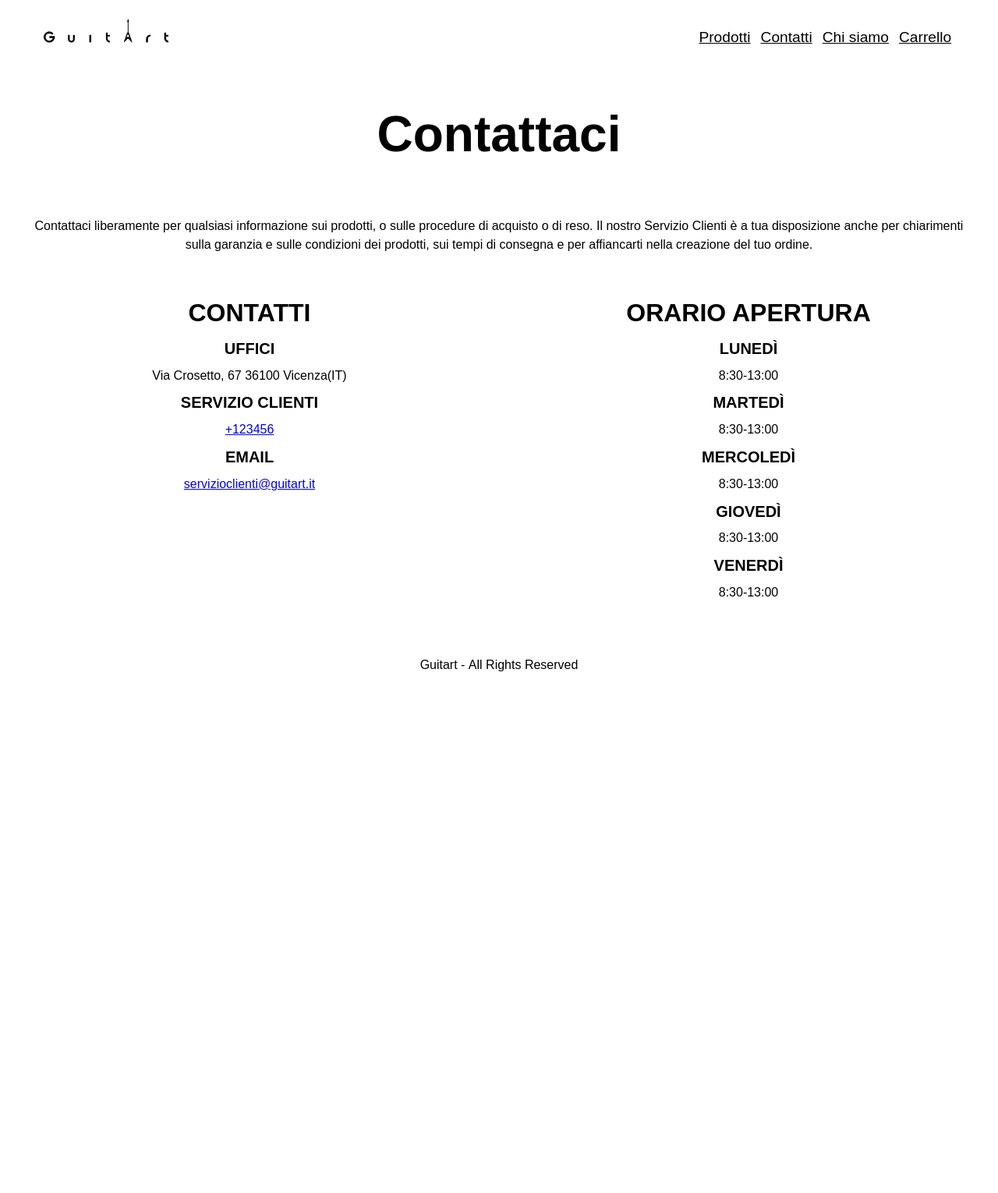
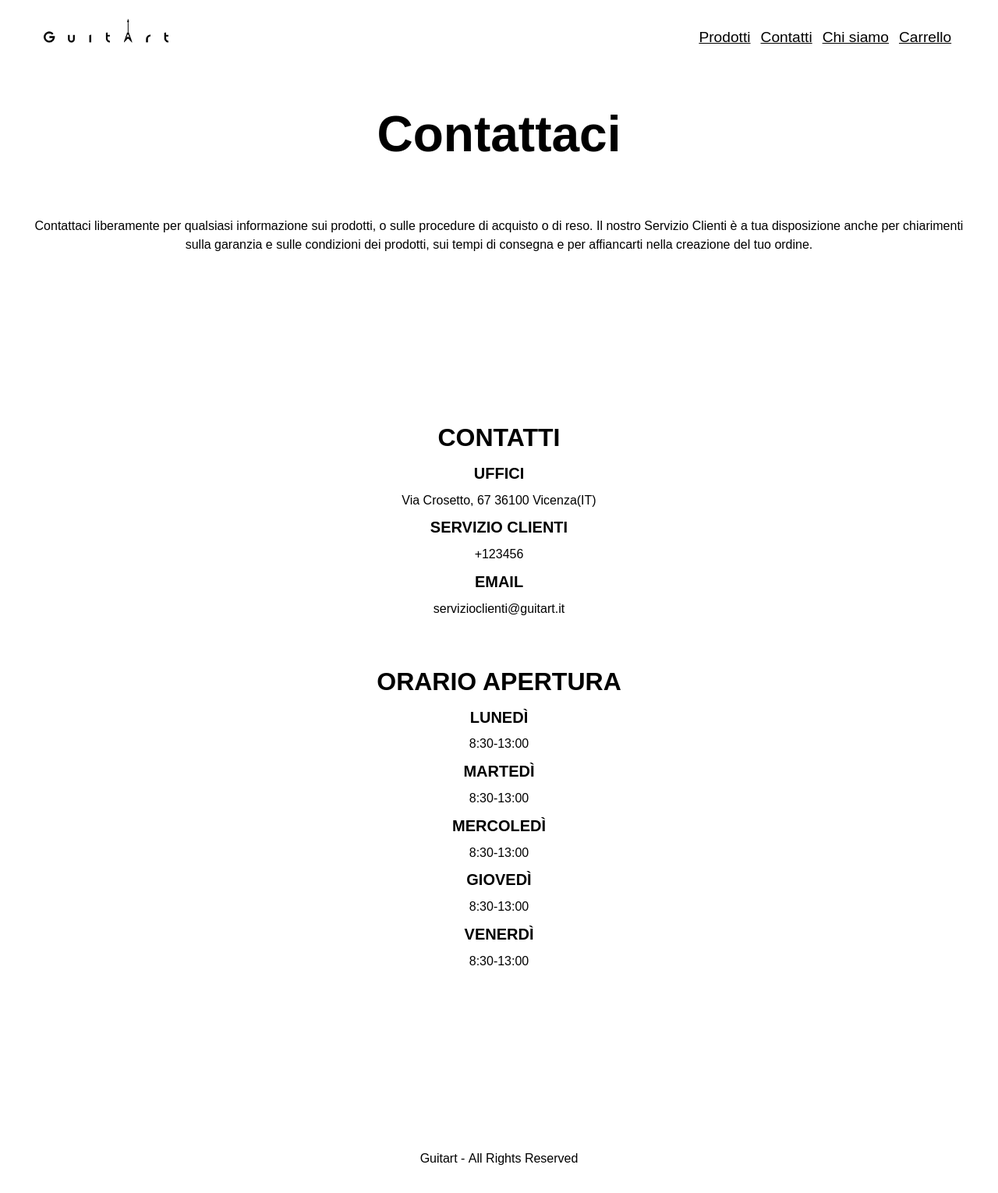
Before and after one commit to TecWeb-GuitArt/GuitArtWebSite, a PHP site: page /contatti.html in a window 1280 px wide. Shown: the whole page at 78% size. Before the commit the page ends 861 px from the top, so only its background shows below. Run offline with PHP 8.4, Linux system fonts and the light colour scheme.

Commit message:
style contatti in file separato

```diff
--- a/contatti.html
+++ b/contatti.html
@@ -5,8 +5,7 @@
         <title>Contatta Guitart</title>
         <meta name="author" content=""/>
         <link rel="stylesheet" href="style.css" media="handheld, screen"/>
-        <!-- <link rel="stylesheet" href="ex2s.css" media="handheld, screen"/> -->
-        <!-- <link rel="stylesheet" href="ex3s.css" media="handheld, screen"/> -->
+        <link rel="stylesheet" href="contattistyle.css" media="handheld, screen"/>
         <link rel="stylesheet" href="mini.css" media="handheld, screen and (max-width:600px), only screen and (max-device-width:600px)"/>
     </head>
     <body>
@@ -16,7 +15,7 @@
                 <ul>
                     <li><a href="#">Prodotti</a></li>
                     <li><a href="#">Contatti</a></li>
-                    <li><a href="#">Chi siamo</a></li>
+                    <li><a href="chisiamo.html">Chi siamo</a></li>
                     <li><a id="cart" href="#">Carrello</a></li>
                 </ul>
             </nav>
--- /dev/null
+++ b/contattistyle.css
@@ -0,0 +1,50 @@
+main {
+    background-color: white;
+    color: black;
+    text-align: center;
+}
+
+main h1 {
+    text-align: center;
+    padding: 1em;
+    font-size: 4em;
+
+}
+
+main p {
+    padding: 1.9em;
+    margin: auto;
+}
+
+main nav{
+   padding: 2em;
+}
+
+
+
+.inform{
+    display: grid;
+    grid-template-columns: repeat(auto-fit, minmax(500px, 1fr));
+
+}
+
+dt{
+    text-transform: uppercase;
+    text-align: center;
+    font-weight: bold;
+    font-size: 1.25em;
+    padding: 0.3em;
+
+}
+dd{
+    text-align: center;
+    font-size: 1em;
+    padding: 0.3em;
+}
+
+h2{
+    text-transform: uppercase;
+    text-align: center;
+    font-size: 2em;
+    padding-bottom: 0.5em;
+}
--- a/style.css
+++ b/style.css
@@ -1,3 +1,5 @@
+
+/*orginale main*/
 * {
     padding: 0em;
     margin: 0em;
@@ -6,8 +8,8 @@
 :root {
     --headerbgcolor: #fff;
     --headertxtcolor: #000;
-    --contentbgcolor: #fff;
-    --contenttxtcolor: #000;
+    --contentbgcolor: #000;
+    --contenttxtcolor: #fff;
     --menulinkcolor: #000;
     --menuvisitedcolor: #000;
     --mainlinkbg: #fff;
@@ -67,6 +69,12 @@ header nav a:visited {
     color: var(--menuvisitedcolor);
 }
 
+/* #cart {
+    background-image: url('./images/cart.png');
+    background-position: right center;
+    background-size: 1.2em;
+    background-repeat: no-repeat;
+} */
 
 /*
 ====== SEZIONE MAIN ======
@@ -75,56 +83,48 @@ header nav a:visited {
 main {
     background-color: var(--contentbgcolor);
     color: var(--contenttxtcolor);
+}
+
+main div {
+    padding: 10em;
     text-align: center;
 }
 
-main h1 {
-    text-align: center;
-    padding: 1em;
+main div h1 {
+    padding-bottom: 1em;
     font-size: 4em;
-
 }
 
-main p {
-    padding: 1.9em;
-    margin: auto;
+main div p {
+    padding-bottom: 1.9em;
 }
 
-main nav{
-   padding: 2em;
+main div a {
+    padding: 0.8em 1em;
+    background-color: var(--mainlinkbg);
+    color: var(--mainlinktxt);
+    border: 0.3em;
+    border-radius: 3em;
+    text-decoration: none;
 }
 
-
-
-.inform{
-    display: grid;
-    grid-template-columns: repeat(auto-fit, minmax(500px, 1fr));
-
+#storm-shift {
+    background-color: rgb(0,0,0,0.45);
+    background-image: url("./images/guitar1.jpeg");
+    background-repeat: no-repeat;
+    background-position: center;
+    background-size: cover;
+    background-blend-mode: overlay;
 }
 
-
-
-dt{
-    text-transform: uppercase;
-    text-align: center;
-    font-weight: bold;
-    font-size: 1.25em;
-    padding: 0.3em;
-
+#r1-lite {
+    background-color: rgb(0,0,0,0.45);
+    background-image: url("./images/guitar2.jpg");
+    background-repeat: no-repeat;
+    background-position: center;
+    background-size: cover;
+    background-blend-mode: overlay;
 }
-dd{
-    text-align: center;
-    font-size: 1em;
-    padding: 0.3em;
-}
-
-h2{
-    text-transform: uppercase;
-    text-align: center;
-    font-size: 2em;
-    padding-bottom: 0.5em;
-}
-
 
 /*
 ====== SEZIONE FOOTER ======
@@ -133,5 +133,5 @@ h2{
 footer {
     padding: 2em;
     text-align: center;
-
 }
+*/
```
Also changed, not shown: chisiamo.html (+7 -2 lines).
